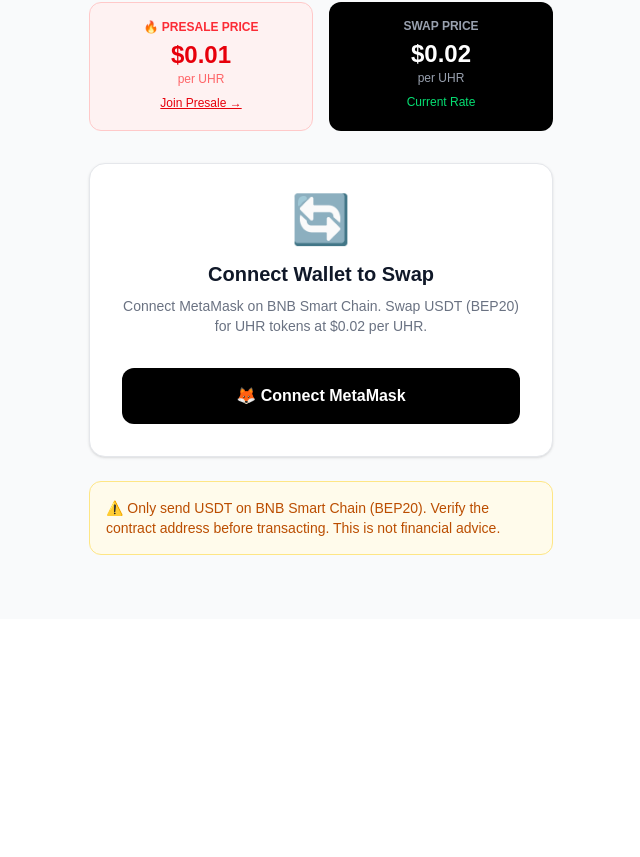
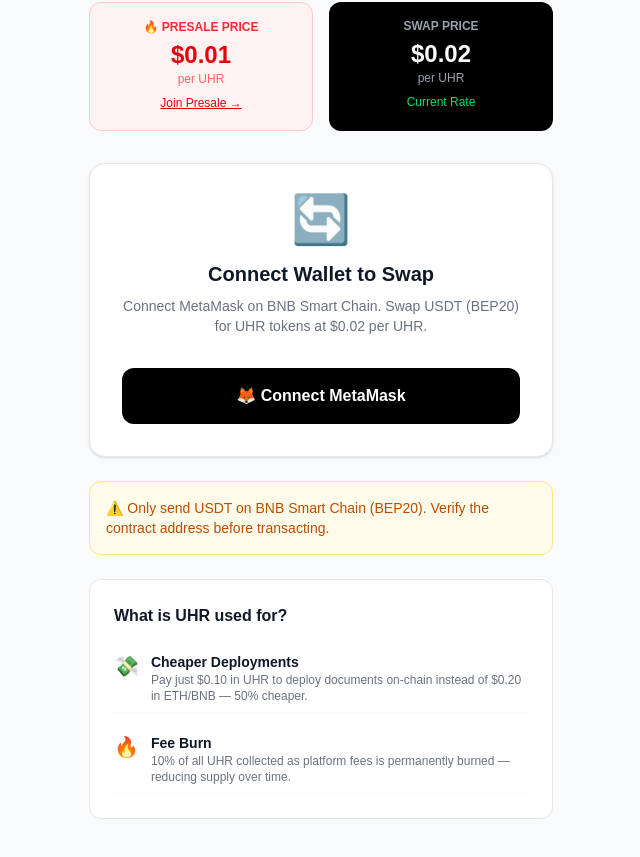
Before and after one commit to PisonAlpha/uhrate, a Next.js app: page /swap in a window 1280 px wide. Shown: the part 227-1084 px from the top of the page, without its empty margins (319-959 px from the left). Before the commit the page ends 846 px from the top, so only its background shows below. Built offline with nearby package versions, Linux system fonts and the light colour scheme.

Commit message:
Fix presale - instant token delivery, visible input fields, 3 steps only. Fix swap - remove financial advice, add UHR utility section, remove future features

```diff
--- a/app/presale/page.tsx
+++ b/app/presale/page.tsx
@@ -214,7 +214,7 @@
                       value={usdtAmount}
                       onChange={e => handleUsdtChange(e.target.value)}
                       placeholder="0.00"
-                      className="w-full bg-white/10 border border-white/20 rounded-xl px-4 py-4 text-white text-xl font-bold focus:outline-none focus:border-yellow-400 transition-colors pr-20"
+                      className="w-full bg-white border border-white/20 rounded-xl px-4 py-4 text-gray-900 text-xl font-bold focus:outline-none focus:border-yellow-400 transition-colors pr-20 placeholder-gray-400"
                     />
                     <span className="absolute right-4 top-1/2 -translate-y-1/2 text-gray-400 font-semibold">USDT</span>
                   </div>
@@ -232,7 +232,7 @@
                       value={uhrAmount}
                       readOnly
                       placeholder="0"
-                      className="w-full bg-white/5 border border-white/10 rounded-xl px-4 py-4 text-yellow-400 text-xl font-black focus:outline-none pr-16"
+                      className="w-full bg-white/10 border border-white/10 rounded-xl px-4 py-4 text-yellow-400 text-xl font-black focus:outline-none pr-16 placeholder-gray-600"
                     />
                     <span className="absolute right-4 top-1/2 -translate-y-1/2 text-gray-400 font-semibold">UHR</span>
                   </div>
@@ -268,8 +268,8 @@
                 {loading ? 'Processing...' : `Buy ${uhrAmount || '0'} UHR →`}
               </button>
 
-              <p className="text-xs text-gray-600 text-center mt-4">
-                Tokens will be sent to your wallet after presale ends. Make sure to add UHR contract to MetaMask.
+              <p className="text-xs text-gray-400 text-center mt-4">
+                UHR tokens are sent instantly to your wallet upon transaction confirmation. Make sure to add the UHR contract to MetaMask to see your balance.
               </p>
             </div>
           )}
@@ -312,9 +312,8 @@
           <div className="space-y-4">
             {[
               { step: '1', title: 'Connect MetaMask', desc: 'Connect your wallet on BNB Smart Chain' },
-              { step: '2', title: 'Send USDT', desc: 'Pay with USDT (BEP20) — 1 USDT = 100 UHR' },
-              { step: '3', title: 'Receive UHR', desc: 'Tokens distributed to your wallet after presale ends' },
-              { step: '4', title: 'Use on UHRATE', desc: 'Pay $0.10 in UHR for document deployments (vs $0.20)' },
+              { step: '2', title: 'Enter USDT Amount', desc: 'Type how much USDT you want to swap — 1 USDT = 100 UHR' },
+              { step: '3', title: 'Confirm Transaction', desc: 'Approve the USDT transaction in MetaMask — UHR sent instantly to your wallet' },
             ].map(item => (
               <div key={item.step} className="flex items-start gap-3">
                 <div className="w-7 h-7 bg-yellow-400 text-black rounded-full flex items-center justify-center text-xs font-black flex-shrink-0">
--- a/app/swap/page.tsx
+++ b/app/swap/page.tsx
@@ -263,8 +263,27 @@
           )}
         </div>
 
-        <div className="bg-amber-50 border border-amber-200 rounded-xl p-4 text-sm text-amber-700">
-          ⚠️ Only send USDT on BNB Smart Chain (BEP20). Verify the contract address before transacting. This is not financial advice.
+               <div className="bg-amber-50 border border-amber-200 rounded-xl p-4 text-sm text-amber-700 mb-6">
+          ⚠️ Only send USDT on BNB Smart Chain (BEP20). Verify the contract address before transacting.
+        </div>
+
+        <div className="bg-white border border-gray-200 rounded-xl p-6">
+          <h3 className="font-bold text-gray-900 mb-4">What is UHR used for?</h3>
+          <div className="space-y-3">
+            {[
+              { icon: '💸', title: 'Cheaper Deployments', desc: 'Pay just $0.10 in UHR to deploy documents on-chain instead of $0.20 in ETH/BNB — 50% cheaper.' },
+              { icon: '🔥', title: 'Fee Burn', desc: '10% of all UHR collected as platform fees is permanently burned — reducing supply over time.' },
+
+            ].map(item => (
+              <div key={item.title} className="flex items-start gap-3 py-2 border-b border-gray-50">
+                <span className="text-xl flex-shrink-0">{item.icon}</span>
+                <div>
+                  <p className="text-sm font-semibold text-gray-900">{item.title}</p>
+                  <p className="text-xs text-gray-500">{item.desc}</p>
+                </div>
+              </div>
+            ))}
+          </div>
         </div>
       </div>
     </main>
```
